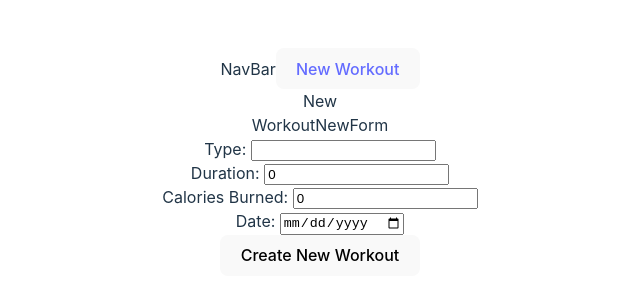
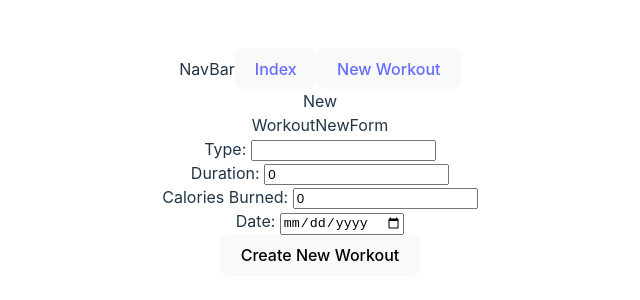
Before and after one commit to AntCannon/fitness-tracker-frontend, a React (Vite) app: page /workouts/new in a window 1280 px wide. Shown: the part 238-538 px from the top of the page, without its empty margins (320-960 px from the left). Built offline with nearby package versions, Linux system fonts and the light colour scheme; no server answers.

Commit message:
add workout links and index nav button

```diff
--- a/src/Components/NavBar.jsx
+++ b/src/Components/NavBar.jsx
@@ -7,6 +7,9 @@ const NavBar = () => {
     <div>
       NavBar
       <button>
+        <Link to="/workouts">Index</Link>
+      </button>
+      <button>
         <Link to="/workouts/new">New Workout</Link>
       </button>
     </div>
--- a/src/Components/Workout.jsx
+++ b/src/Components/Workout.jsx
@@ -1,8 +1,11 @@
 import React from 'react'
+import { Link } from 'react-router-dom'
 
-const Workout = () => {
+const Workout = ({workout}) => {
   return (
-    <div>Workout</div>
+    <div>
+      <Link to={`/workouts/${workout.id}`}>{workout.type}</Link>
+    </div>
   )
 }
 
--- a/src/Components/WorkoutNewForm.jsx
+++ b/src/Components/WorkoutNewForm.jsx
@@ -15,8 +15,6 @@ const WorkoutNewForm = () => {
   const handleTextChange = (e) =>  {
     setWorkoutDetails({...workout, [e.target.id]: e.target.value})
   }
-
-  console.log(workout)
 
   const navigate = useNavigate()
 
--- a/src/Components/Workouts.jsx
+++ b/src/Components/Workouts.jsx
@@ -1,5 +1,7 @@
 import React from 'react'
 import { useState, useEffect } from 'react'
+
+import Workout from './Workout'
 
 const API = import.meta.env.VITE_API_URL
 
@@ -16,7 +18,7 @@ const Workouts = () => {
     <div>
       <h1>Workouts</h1>
       {workouts.map(workout => (
-        <p key={workout.id}>{workout.type}</p>
+        <Workout key={workout.id} workout={workout} />
       ))}
     </div>
   )
```
